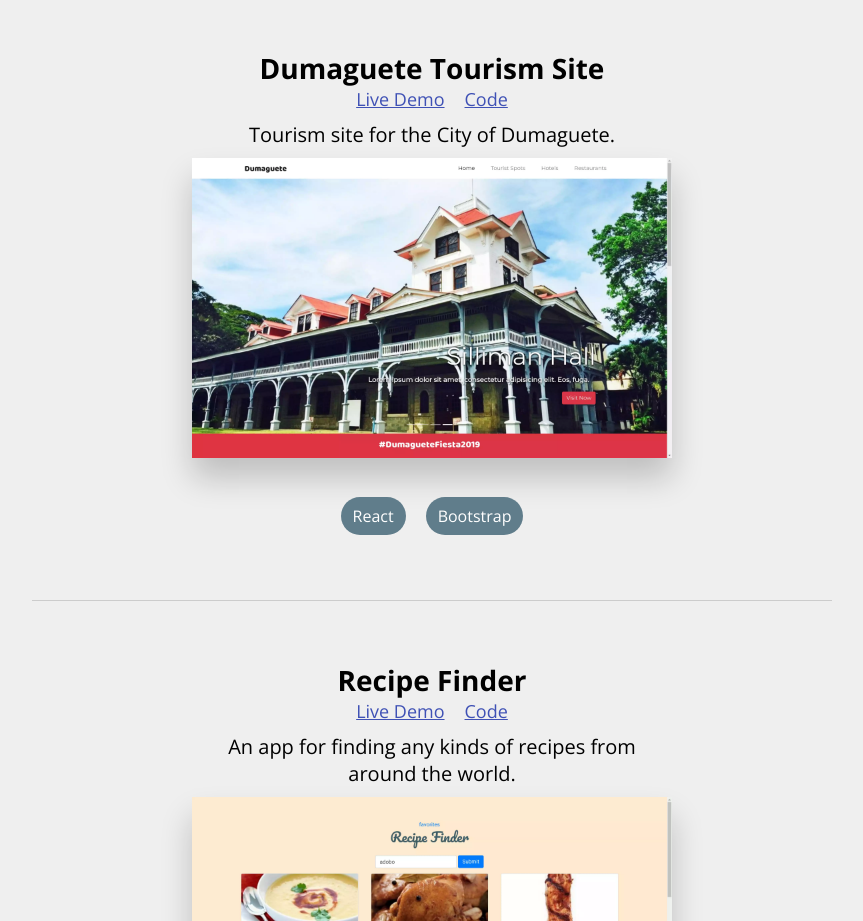
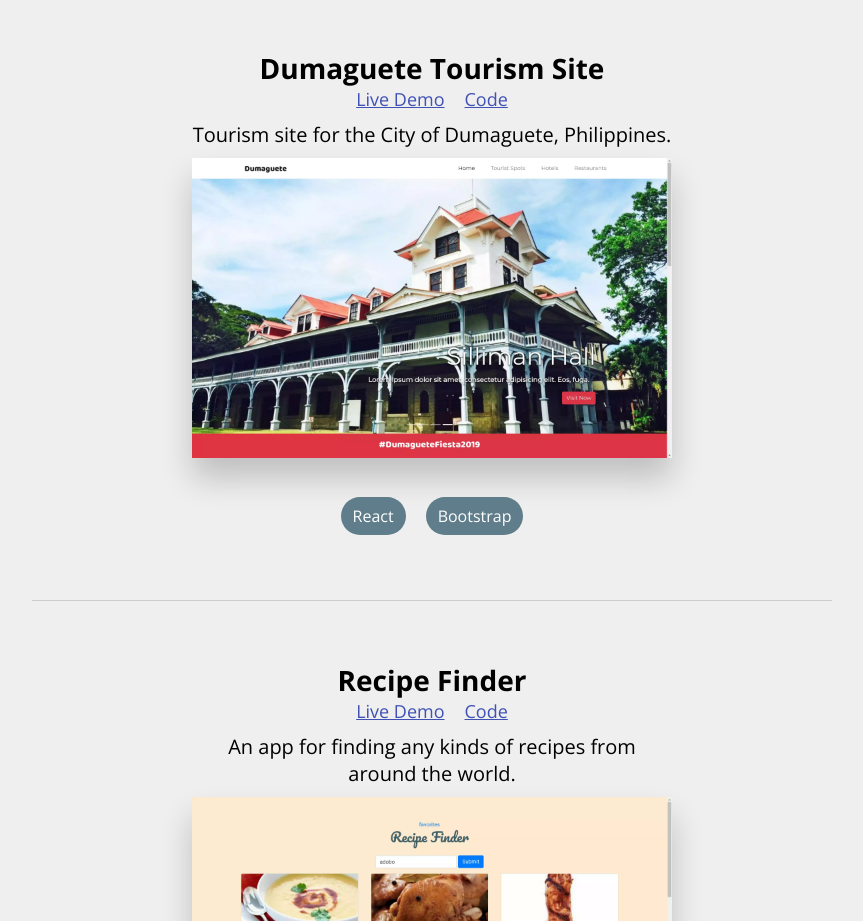
Before and after one commit to augustnejudne/portfolio2019, a React (Create React App) app: page / in a window 1280 px wide. Shown: the part 4080-5001 px from the top of the page, without its empty margins (208-1071 px from the left). Built offline with nearby package versions, Linux system fonts and the light colour scheme.

Commit message:
added philippines

```diff
--- a/src/assets/projects.js
+++ b/src/assets/projects.js
@@ -44,7 +44,7 @@ export default [
   },
   {
     title: "Dumaguete Tourism Site",
-    desc: "Tourism site for the City of Dumaguete.",
+    desc: "Tourism site for the City of Dumaguete, Philippines.",
     tech: ["React", "Bootstrap"],
     live: "https://visit-dumaguete.netlify.com/",
     feRepo: "https://github.com/augustnejudne/dumaguete-tourism",
```
